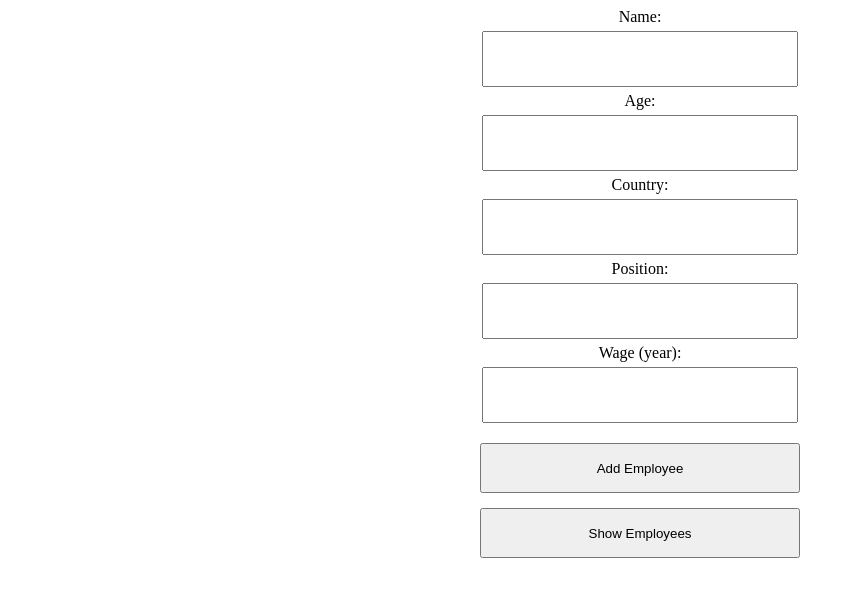
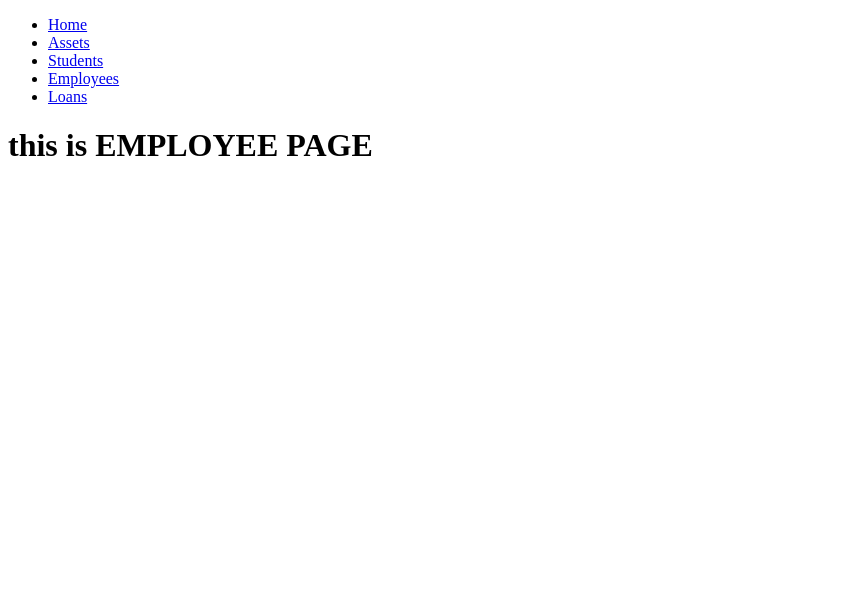
Before and after one commit to svhnstorage/relationaldb453, a React (Create React App) app in the folder client/: page /employees in a window 1280 px wide. Shown: the top 596 px of the page, without its empty margins (0-855 px from the left). Built offline with nearby package versions, Linux system fonts and the light colour scheme.

Commit message:
router works

```diff
--- a/client/package.json
+++ b/client/package.json
@@ -9,6 +9,7 @@
     "axios": "^0.21.1",
     "react": "^17.0.2",
     "react-dom": "^17.0.2",
+    "react-router-dom": "^5.2.0",
     "react-scripts": "4.0.3",
     "web-vitals": "^1.0.1"
   },
--- a/client/src/App.js
+++ b/client/src/App.js
@@ -1,154 +1,25 @@
 import './App.css';
 import {useState} from 'react';
 import Axios from 'axios';
+import Home from './Home';
+import Asset from './Asset';
+import Student from './Student';
+import Employee from './Employee';
+import Loan from './Loan';
+import {Route, Link} from 'react-router-dom';
+import NavBar from './NavBar';
 
-function App() {
-
-  const[name, setName] = useState('');
-  const[age, setAge] = useState(0);
-  const[country, setCountry] = useState('');
-  const[position, setPosition] = useState('');
-  const[wage, setWage] = useState(0);
-
-  const[newWage, setNewWage] = useState(0);
-
-  const[employeeList, setEmployeeList] = useState([]);
-
-  const addEmployee = () => {
-    Axios.post('http://localhost:3001/create', {
-      name: name,
-      age: age,
-      country: country,
-      position: position,
-      wage: wage
-    }).then(() =>{
-      setEmployeeList([
-        ...employeeList,
-        {
-          name: name,
-          age: age,
-          country: country,
-          position: position,
-          wage: wage,
-        },
-      ]);
-    });
-  };
-
-  const getEmployees = () =>{
-    Axios.get('http://localhost:3001/employees').then((response) =>{
-      setEmployeeList(response.data);
-    });
-  };
-
-  const updateEmployeeWage = (id)=>{
-    Axios.put('http://localhost:3001/update', {wage: newWage, id: id}).then(
-      (response)=>{
-        setEmployeeList(
-          employeeList.map((val) => {
-            return val.id == id
-            ? {
-                id: val.id,
-                name: val.name,
-                country: val.country,
-                age: val.age,
-                position: val.position,
-                wage: newWage,
-              }
-            : val;
-          })
-        );
-      }
-    );
-  };
-
-  const deleteEmployee = (id) => {
-    Axios.delete(`http://localhost:3001/delete/${id}`).then((response) =>{
-      setEmployeeList(
-        employeeList.filter((val)=>{
-          return val.id != id
-        })
-      );
-    });
-  };
-
-  return (
-    <div className="App">
-      <div className="information">
-        <label>Name:</label>
-        <input
-          type="text"
-          onChange={(event) => {
-            setName(event.target.value);
-          }}
-        />
-        <label>Age:</label>
-        <input
-          type="number"
-          onChange={(event) => {
-            setAge(event.target.value);
-          }}
-        />
-        <label>Country:</label>
-        <input
-          type="text"
-          onChange={(event) => {
-            setCountry(event.target.value);
-          }}
-        />
-        <label>Position:</label>
-        <input
-          type="text"
-          onChange={(event) => {
-            setPosition(event.target.value);
-          }}
-        />
-        <label>Wage (year):</label>
-        <input
-          type="number"
-          onChange={(event) => {
-            setWage(event.target.value);
-          }}
-        />
-        <button onClick={addEmployee}>Add Employee</button>
-      </div>
-      <div className="employees">
-        <button onClick={getEmployees}>Show Employees</button>
-
-        {employeeList.map((val, key) => {
-          return (
-            <div className = "employee">
-              <div>
-                <h3>Name: {val.name}</h3>
-                <h3>Age: {val.age}</h3>
-                <h3>Country: {val.country}</h3>
-                <h3>Position: {val.position}</h3>
-                <h3>Wage: {val.wage}</h3>
-              </div>
-              <div>
-                <input
-                  type="text"
-                  placeholder = "2000..."
-                  onChange={(event) =>{
-                    setNewWage(event.target.value);
-                  }}
-                />
-                <button
-                  onClick={()=> {
-                    updateEmployeeWage(val.id);
-                  }}> Update </button>
-
-                  <button
-                    onClick={()=>{
-                      deleteEmployee(val.id);
-                    }}> Delete </button>
-              </div>
-            </div>
-          );
-        })}
-      </div>
+function App(){
+  return(
+    <div>
+      <NavBar />
+      <Route exact path='/' component={Home}/>
+      <Route exact path='/assets' component={Asset}/>
+      <Route exact path='/students' component={Student}/>
+      <Route exact path='/employees' component={Employee}/>
+      <Route exact path='/loans' component={Loan}/>
     </div>
-  );
+  )
 }
 
 export default App;
--- /dev/null
+++ b/client/src/Asset.js
@@ -0,0 +1,11 @@
+import React from 'react';
+
+function Asset(){
+	return(
+		<div>
+			<h1> this is ASSET PAGE</h1>
+		</div>
+	);
+}
+
+export default Asset;
--- /dev/null
+++ b/client/src/Employee.js
@@ -0,0 +1,11 @@
+import React from 'react';
+
+function Employee(){
+	return(
+		<div>
+			<h1> this is EMPLOYEE PAGE</h1>
+		</div>
+	);
+}
+
+export default Employee;
--- /dev/null
+++ b/client/src/Home.js
@@ -0,0 +1,11 @@
+import React from 'react';
+
+function Home(){
+	return(
+		<div>
+			<h1> this is HOME PAGE</h1>
+		</div>
+	);
+}
+
+export default Home;
--- /dev/null
+++ b/client/src/Loan.js
@@ -0,0 +1,11 @@
+import React from 'react';
+
+function Loan(){
+	return(
+		<div>
+			<h1> this is LOAN PAGE</h1>
+		</div>
+	);
+}
+
+export default Loan;
--- /dev/null
+++ b/client/src/NavBar.js
@@ -0,0 +1,16 @@
+import React from 'react';
+import {Link} from 'react-router-dom';
+
+function NavBar(){
+	return(
+		<ul>
+			<li><Link to ='/'> Home </Link></li>
+			<li><Link to ='/assets'> Assets </Link></li>
+			<li><Link to ='/students'> Students </Link></li>
+			<li><Link to ='/employees'> Employees </Link></li>
+			<li><Link to ='/loans'> Loans </Link></li>
+		</ul>
+	);
+}
+
+export default NavBar;
--- /dev/null
+++ b/client/src/Student.js
@@ -0,0 +1,11 @@
+import React from 'react';
+
+function Student(){
+	return(
+		<div>
+			<h1> this is STUDENT PAGE</h1>
+		</div>
+	);
+}
+
+export default Student;
--- a/client/src/index.js
+++ b/client/src/index.js
@@ -2,11 +2,12 @@ import React from 'react';
 import ReactDOM from 'react-dom';
 import App from './App';
 import reportWebVitals from './reportWebVitals';
+import {BrowserRouter} from 'react-router-dom'
 
 ReactDOM.render(
-  <React.StrictMode>
+  <BrowserRouter>
     <App />
-  </React.StrictMode>,
+  </BrowserRouter>,
   document.getElementById('root')
 );
 
```
Also changed, not shown: 2 other files (tests, documents, lock files or other folders).
